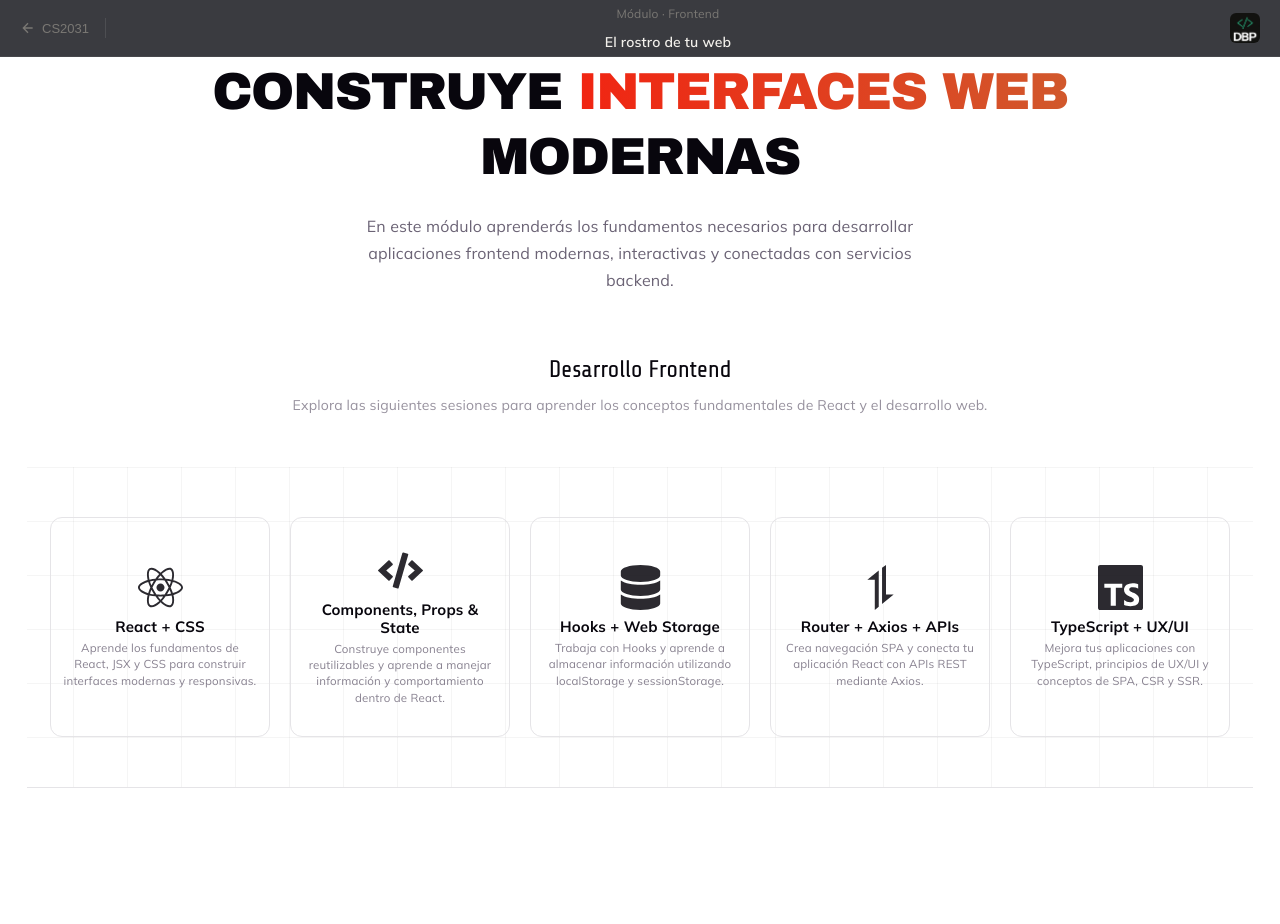
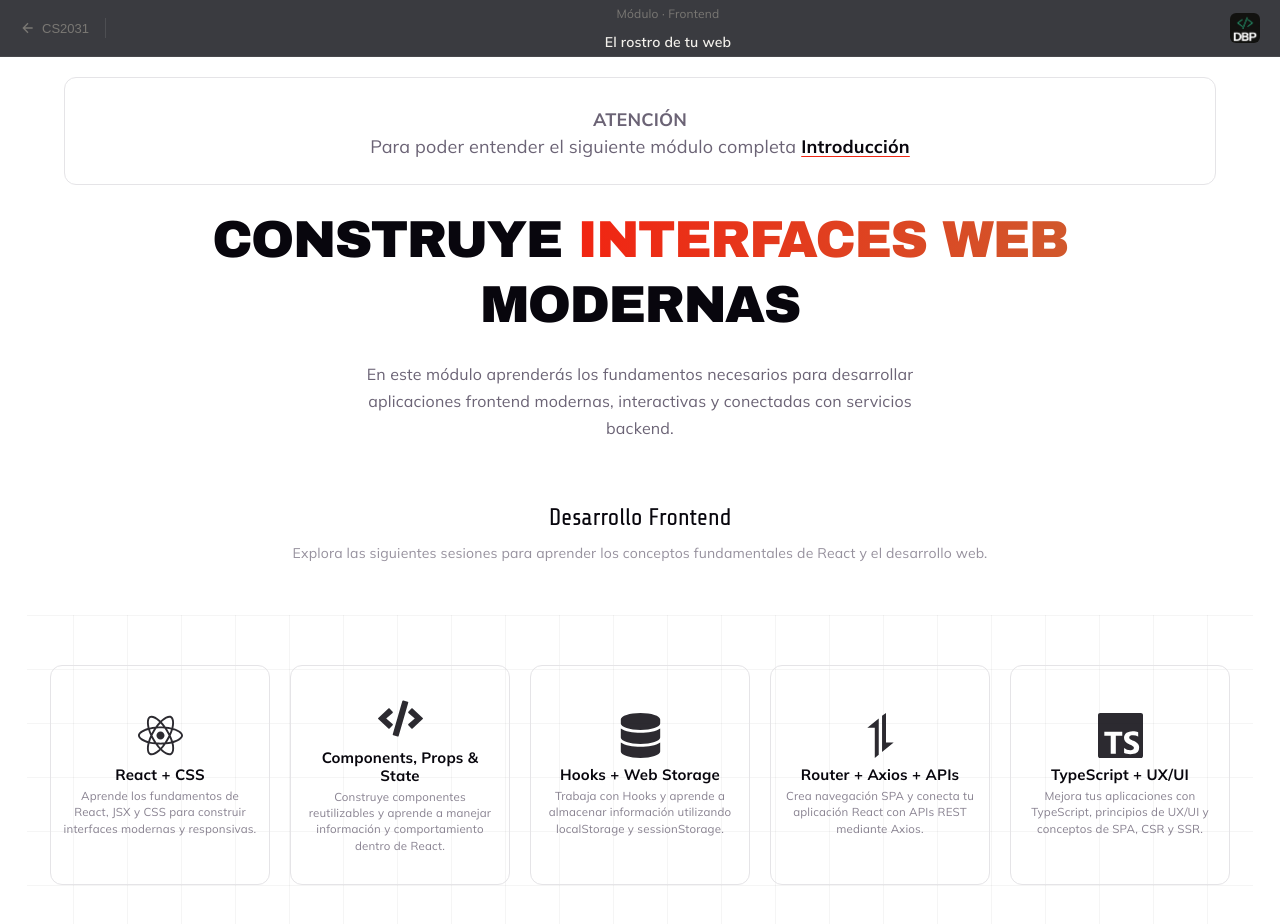
Before and after one commit to Lazheart/DBP-CS2031, a React (Vite) app: page /DBP-CS2031/frontend in a window 1280 px wide. Shown: the top 924 px of the page. Built offline with nearby package versions, Linux system fonts and the light colour scheme; a web font is replaced by a local one.

Commit message:
feat: add Intro Advice in FrontendPage

```diff
--- a/src/pages/frontend/FrontendHomePage.tsx
+++ b/src/pages/frontend/FrontendHomePage.tsx
@@ -2,6 +2,7 @@ import { Link } from "react-router-dom";
 import { FaReact, FaCode, FaDatabase } from "react-icons/fa";
 import { SiAxios, SiTypescript } from "react-icons/si";
 import ModuleHeader from "../../components/PageHeader";
+import IntroAdvice from "../../components/IntroAdvice";
 
 const FrontendHomePage = () => {
   const iconsSize = 45;
@@ -14,7 +15,7 @@ const FrontendHomePage = () => {
           title: "El rostro de tu web",
         }}
       />
-
+      <IntroAdvice />
       <div className="tools-page-content ">
         {/* Contenedor del texto introductorio */}
         <div className="tools-intro-container">
```
